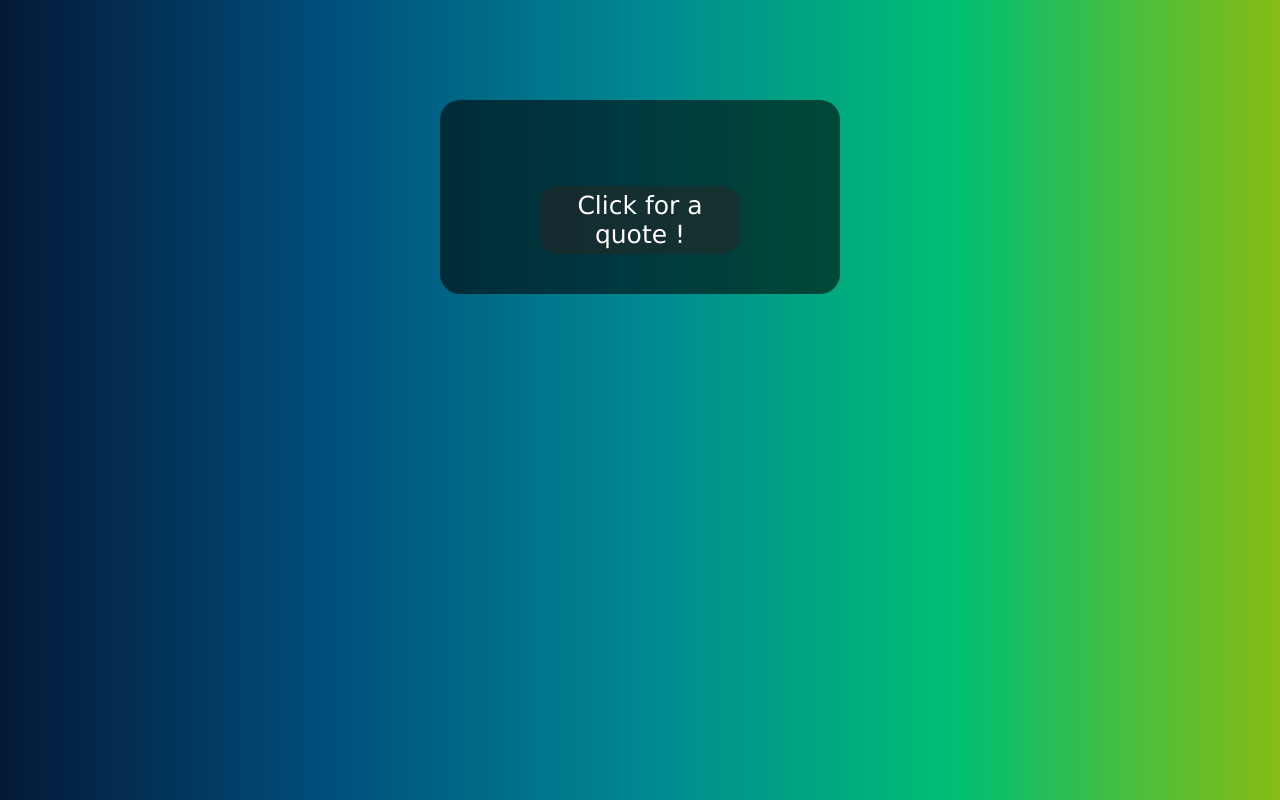
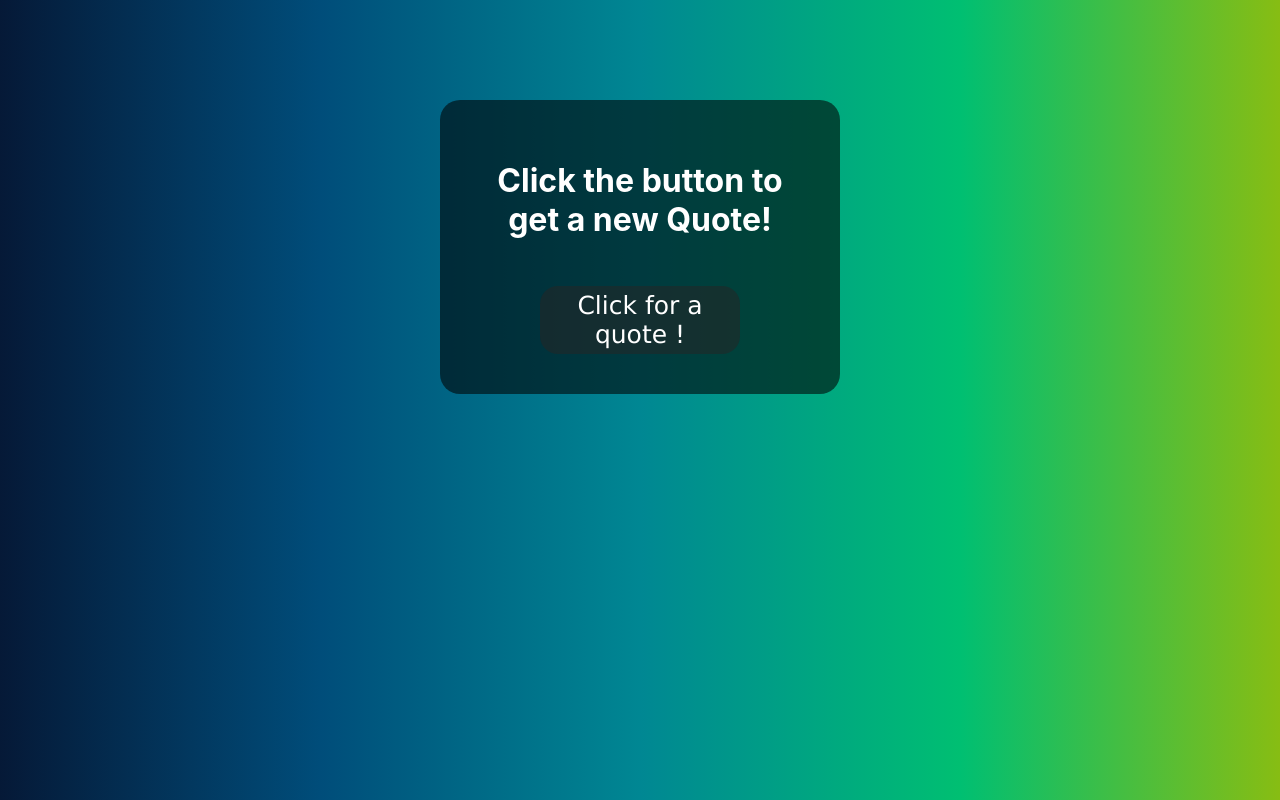
Before and after one commit to sahilrawat001/random-quote, a React (Create React App) app: page / in a window 1280 px wide. Built offline with nearby package versions, Linux system fonts and the light colour scheme.

Commit message:
Default text added instead of nothing, on initial load | Better user experience

```diff
--- a/src/Map.js
+++ b/src/Map.js
@@ -30,7 +30,8 @@ const Map = () => {
                disabled={isLoading}
                onClick={Effect}
                className='click' >
-               {isLoading ? 'Loading...' : 'Click for a quote !'}</button>
+               {isLoading ? 'Loading...' : 'Click for a quote !'}
+            </button>
          </div>
 
          {/* {item.advice}   this can also be used thats the easy ne */}
--- a/src/quoteBox/Quote.jsx
+++ b/src/quoteBox/Quote.jsx
@@ -6,6 +6,7 @@ const Quote = ({items }) => {
         <div className='quotebox'>
             <h1 className='quotebox-quote' >
                 {items.advice}
+                {!items && "Click the button to get a new Quote!"}
             </h1>
         </div>
     )
```
